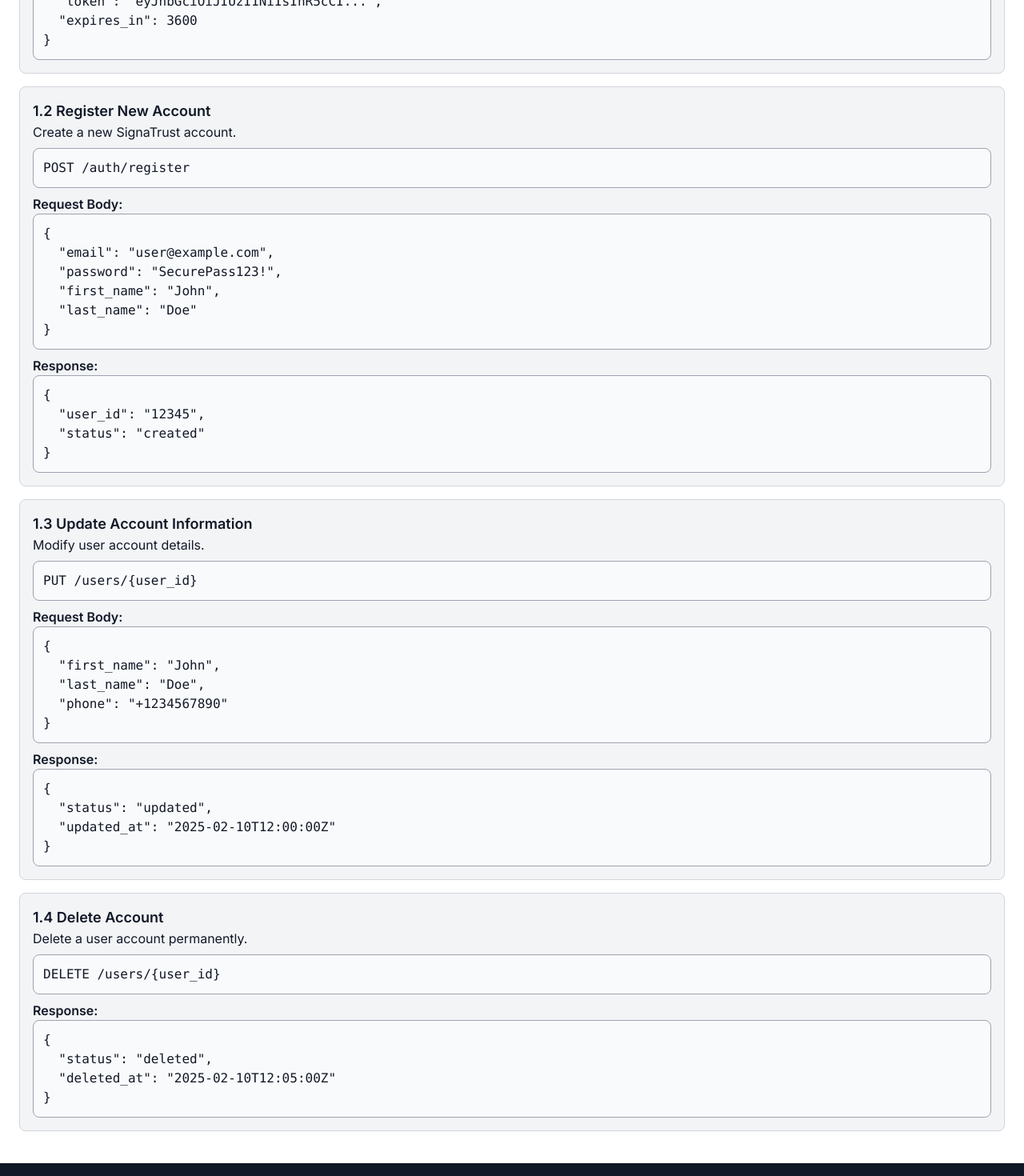
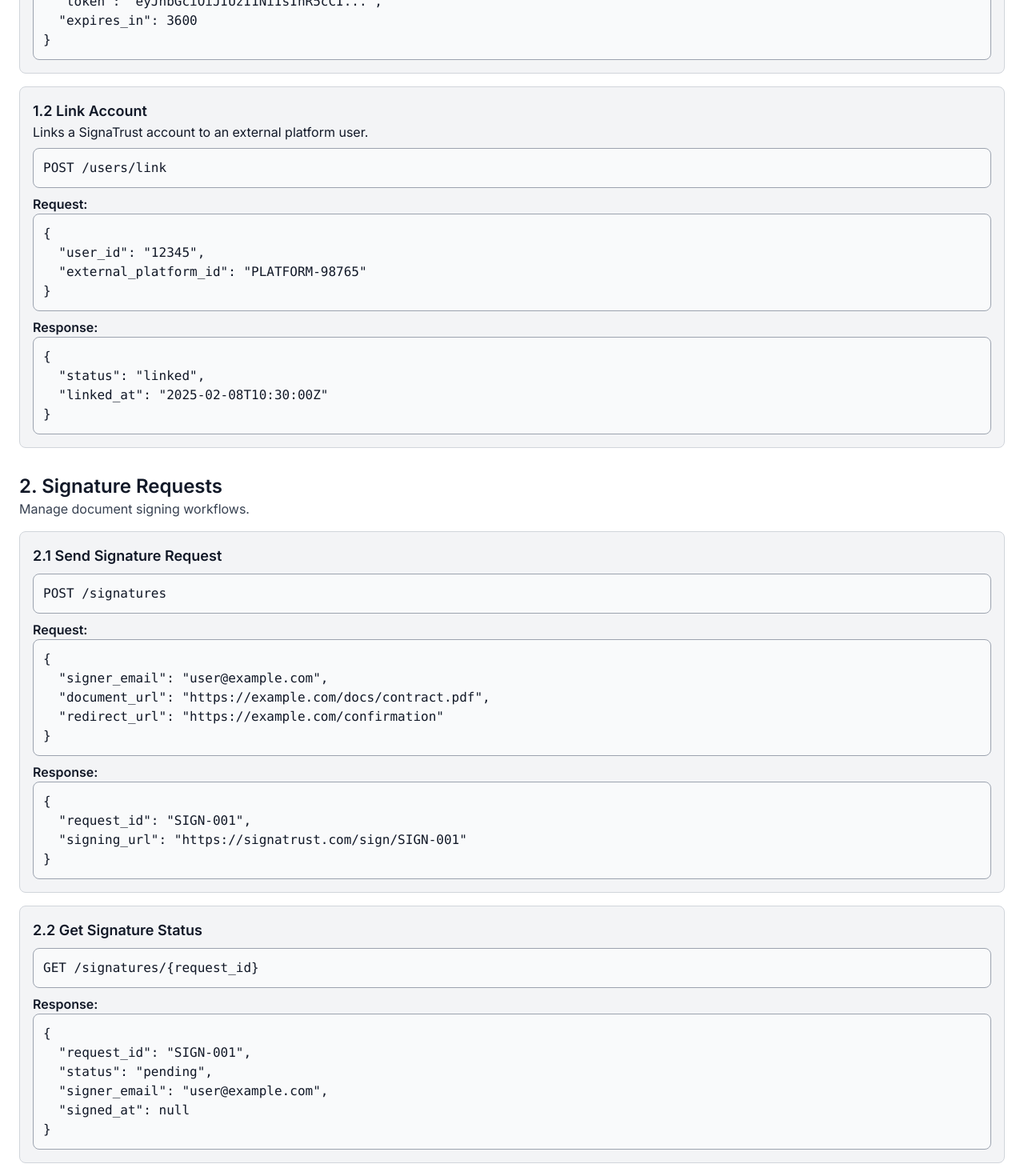
Before and after one commit to kmukherjeenj/signatrust_v2, a Next.js app: page /documentation in a window 1280 px wide. Shown: the part 740-2210 px from the top of the page at 80% size. Built offline with nearby package versions, Linux system fonts and the light colour scheme.

Commit message:
trying again - fixing compile errors

```diff
--- a/app/documentation/page.tsx
+++ b/app/documentation/page.tsx
@@ -7,8 +7,8 @@
       </h1>
       <p className="text-lg text-gray-700">Version 1.0</p>
       <p className="mt-2 text-gray-800">
-        This API enables seamless integration of SignaTrust's digital signing
-        solutions into any platform.
+        This API enables seamless integration of SignaTrust&apos;s digital
+        signing solutions into any platform.
       </p>
 
       {/* Base URL Section */}
@@ -54,21 +54,19 @@
           </pre>
         </div>
 
-        {/* Register New Account */}
+        {/* Link Account */}
         <div className="mt-4 p-4 bg-gray-100 rounded-lg border border-gray-300">
-          <h3 className="text-lg font-semibold">1.2 Register New Account</h3>
-          <p>Create a new SignaTrust account.</p>
+          <h3 className="text-lg font-semibold">1.2 Link Account</h3>
+          <p>Links a SignaTrust account to an external platform user.</p>
           <pre className="bg-gray-50 text-gray-900 p-3 rounded-lg border border-gray-400 mt-2">
-            <code>POST /auth/register</code>
+            <code>POST /users/link</code>
           </pre>
-          <p className="font-semibold mt-2">Request Body:</p>
+          <p className="font-semibold mt-2">Request:</p>
           <pre className="bg-gray-50 text-gray-900 p-3 rounded-lg border border-gray-400">
             <code>
               {`{
-  "email": "user@example.com",
-  "password": "SecurePass123!",
-  "first_name": "John",
-  "last_name": "Doe"
+  "user_id": "12345",
+  "external_platform_id": "PLATFORM-98765"
 }`}
             </code>
           </pre>
@@ -76,29 +74,34 @@
           <pre className="bg-gray-50 text-gray-900 p-3 rounded-lg border border-gray-400">
             <code>
               {`{
-  "user_id": "12345",
-  "status": "created"
+  "status": "linked",
+  "linked_at": "2025-02-08T10:30:00Z"
 }`}
             </code>
           </pre>
         </div>
+      </section>
 
-        {/* Update Account Information */}
+      {/* Signature Requests */}
+      <section className="mt-8">
+        <h2 className="text-2xl font-semibold text-gray-900">
+          2. Signature Requests
+        </h2>
+        <p className="text-gray-700">Manage document signing workflows.</p>
+
+        {/* Send Signature Request */}
         <div className="mt-4 p-4 bg-gray-100 rounded-lg border border-gray-300">
-          <h3 className="text-lg font-semibold">
-            1.3 Update Account Information
-          </h3>
-          <p>Modify user account details.</p>
+          <h3 className="text-lg font-semibold">2.1 Send Signature Request</h3>
           <pre className="bg-gray-50 text-gray-900 p-3 rounded-lg border border-gray-400 mt-2">
-            <code>PUT /users/{`{user_id}`}</code>
+            <code>POST /signatures</code>
           </pre>
-          <p className="font-semibold mt-2">Request Body:</p>
+          <p className="font-semibold mt-2">Request:</p>
           <pre className="bg-gray-50 text-gray-900 p-3 rounded-lg border border-gray-400">
             <code>
               {`{
-  "first_name": "John",
-  "last_name": "Doe",
-  "phone": "+1234567890"
+  "signer_email": "user@example.com",
+  "document_url": "https://example.com/docs/contract.pdf",
+  "redirect_url": "https://example.com/confirmation"
 }`}
             </code>
           </pre>
@@ -106,34 +109,32 @@
           <pre className="bg-gray-50 text-gray-900 p-3 rounded-lg border border-gray-400">
             <code>
               {`{
-  "status": "updated",
-  "updated_at": "2025-02-10T12:00:00Z"
+  "request_id": "SIGN-001",
+  "signing_url": "https://signatrust.com/sign/SIGN-001"
 }`}
             </code>
           </pre>
         </div>
 
-        {/* Delete Account */}
+        {/* Get Signature Status */}
         <div className="mt-4 p-4 bg-gray-100 rounded-lg border border-gray-300">
-          <h3 className="text-lg font-semibold">1.4 Delete Account</h3>
-          <p>Delete a user account permanently.</p>
+          <h3 className="text-lg font-semibold">2.2 Get Signature Status</h3>
           <pre className="bg-gray-50 text-gray-900 p-3 rounded-lg border border-gray-400 mt-2">
-            <code>DELETE /users/{`{user_id}`}</code>
+            <code>GET /signatures/{`{request_id}`}</code>
           </pre>
           <p className="font-semibold mt-2">Response:</p>
           <pre className="bg-gray-50 text-gray-900 p-3 rounded-lg border border-gray-400">
             <code>
               {`{
-  "status": "deleted",
-  "deleted_at": "2025-02-10T12:05:00Z"
+  "request_id": "SIGN-001",
+  "status": "pending",
+  "signer_email": "user@example.com",
+  "signed_at": null
 }`}
             </code>
           </pre>
         </div>
       </section>
-
-      {/* Additional Sections */}
-      {/* Signature Requests, Documents, Webhooks, & More Would Follow... */}
     </main>
   );
 }
```
